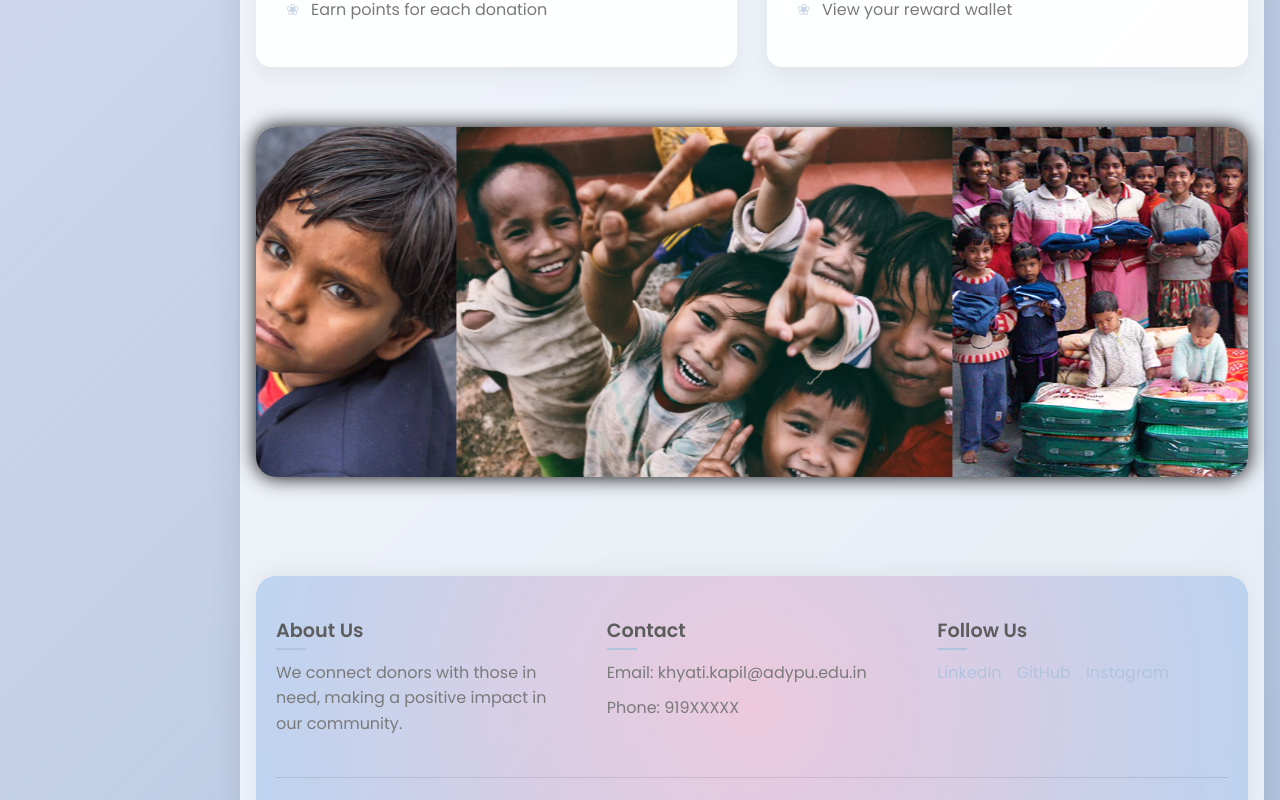
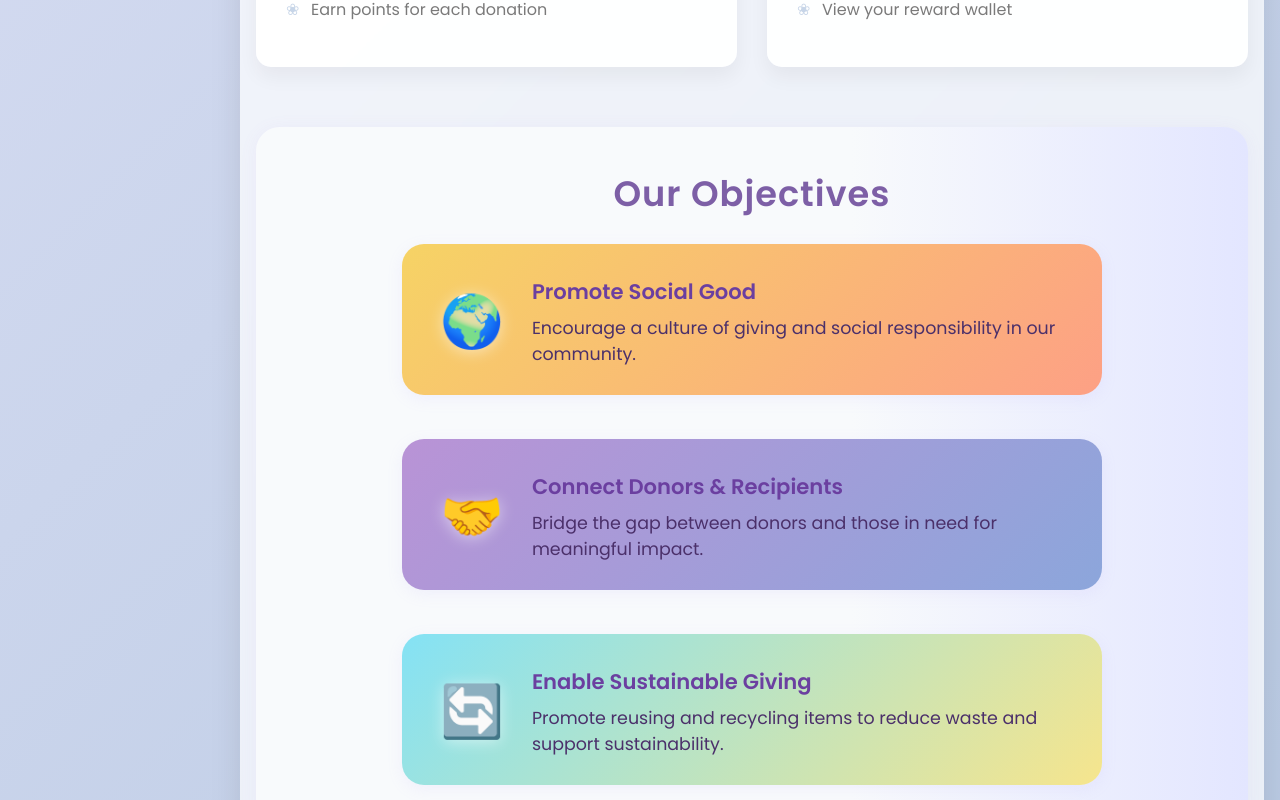
Before and after one commit to Khyati-Kapil/Givehub, a React (Create React App) app: page / in a window 1280 px wide. Shown: the part 1820-2620 px from the top of the page. Built offline with nearby package versions, Linux system fonts and the light colour scheme.

Commit message:
added objectives section

```diff
--- a/src/Components/DonationForm.js
+++ b/src/Components/DonationForm.js
@@ -20,13 +20,13 @@ const handleChange=(e)=>{
 const handleImage=(e)=>{
     const file=e.target.files[0];
     if(file){
-        setformData(prev=>({
-            ...prev,
-            image:file
-        }))
         const reader = new FileReader();
         reader.onloadend = () => {
           setImage(reader.result);
+          setformData(prev=>({
+            ...prev,
+            image: reader.result // store base64 string instead of File object
+          }));
         };
         reader.readAsDataURL(file);
       }
@@ -41,6 +41,10 @@ const handleImage=(e)=>{
     const existingDonation = JSON.parse(localStorage.getItem('donations') || '[]');
     localStorage.setItem('donations', JSON.stringify([...existingDonation, donation]));
 
+    // Update reward points
+    const prevPoints = parseInt(localStorage.getItem('points') || '0', 10);
+    localStorage.setItem('points', prevPoints + 1);
+
     setformData({
         category: '',
         description: '',
@@ -50,7 +54,8 @@ const handleImage=(e)=>{
       setImage('');
     };
 
-    return (<div className='donation-form'>
+    return (<>
+      <div className='donation-form'>
         <h2>Donate an Item</h2>
         <form onSubmit={handleSubmit}>
             <div className="form-group">
@@ -103,10 +108,37 @@ const handleImage=(e)=>{
           )}
         </div>
         <button type="submit">Submit</button>
-
       </form>
-    </div>
+      </div>
+      <section className="impact-section">
+        <h2 className="section-title">Impact Stories</h2>
+        <div className="impact-cards">
+          <div className="impact-card">
+            <div className="impact-img impact-img-1"></div>
+            <div className="impact-content">
+              <h4>From Closet to Classroom</h4>
+              <p>A single bag of donated clothes helped keep 15 children warm last winter. Their smiles say it all!</p>
+            </div>
+          </div>
+          <div className="impact-card">
+            <div className="impact-img impact-img-2"></div>
+            <div className="impact-content">
+              <h4>Food for Hope</h4>
+              <p>Donors like you provided over 100 meals to families in need during the holidays. Thank you for making a difference!</p>
+            </div>
+          </div>
+          <div className="impact-card">
+            <div className="impact-img impact-img-3"></div>
+            <div className="impact-content">
+              <h4>Books that Inspire</h4>
+              <p>Donated books created a mini-library in a local shelter, sparking curiosity and learning for dozens of kids.</p>
+            </div>
+          </div>
+        </div>
+      </section>
+    </>
   );
 }
 
+
 export default DonationForm;
--- a/src/Components/History.js
+++ b/src/Components/History.js
@@ -33,7 +33,9 @@ function History() {
                   <p className="location">📍 {donation.location}</p>
                   <p className="date">{new Date(donation.date).toLocaleDateString()}</p>
                 </div>
+
               </div>
+
             ))
           )}
         </div>
--- a/src/Components/Home.js
+++ b/src/Components/Home.js
@@ -126,6 +126,44 @@ function Home({ setCurrentPage }) {
         </div>
       </div>
 
+
+
+      <section className="objectives-section">
+        <h2 className="section-title">Our Objectives</h2>
+        <div className="objectives-cards">
+          <div className="objective-row">
+            <div className="objective-card objective-gradient-1">
+              <span className="objective-icon">🌍</span>
+              <div>
+                <h3>Promote Social Good</h3>
+                <p>Encourage a culture of giving and social responsibility in our community.</p>
+              </div>
+            </div>
+          </div>
+          <div className="objective-row row-reverse">
+            <div className="objective-card objective-gradient-2">
+              <span className="objective-icon">🤝</span>
+              <div>
+                <h3>Connect Donors & Recipients</h3>
+                <p>Bridge the gap between donors and those in need for meaningful impact.</p>
+              </div>
+            </div>
+          </div>
+          <div className="objective-row">
+            <div className="objective-card objective-gradient-3">
+              <span className="objective-icon">🔄</span>
+              <div>
+                <h3>Enable Sustainable Giving</h3>
+                <p>Promote reusing and recycling items to reduce waste and support sustainability.</p>
+              </div>
+            </div>
+          </div>
+        </div>
+      </section>
+
+
+
+
       <div className="carousel">
         <div className="track">
           <img src={car1} alt="1" />
@@ -138,6 +176,7 @@ function Home({ setCurrentPage }) {
           <img src={car3} alt="4 duplicate" />
         </div>
       </div>
+
 
       <footer className="footer">
         <div className="footer-content">
--- a/src/Styles/DonationForm.css
+++ b/src/Styles/DonationForm.css
@@ -7,6 +7,7 @@ background: radial-gradient(circle, rgba(238, 174, 202, 0.59) 0%, rgba(148, 187,
     border-radius: 20px;
     box-shadow: 0 10px 30px rgba(0, 0, 0, 0.1);
     animation: formSlideUp 0.6s ease;
+    margin-bottom: 90px;
   }
 
   .donation-form h2 {
--- a/src/Styles/Home.css
+++ b/src/Styles/Home.css
@@ -443,6 +443,186 @@ html, body {
   margin-bottom: 10%;
 }
 
+/* --- Objectives Section --- */
+.objectives-section {
+  margin: 0 auto 48px auto;
+  padding: 40px 0 30px 0;
+  background: linear-gradient(90deg, #f8fafc 60%, #e3e6ff 100%);
+  border-radius: 24px;
+  box-shadow: 0 2px 18px 0 rgba(150, 120, 220, 0.07);
+  max-width: 1100px;
+}
+.section-title {
+  text-align: center;
+  font-size: 2.2em;
+  font-weight: 700;
+  color: #7d5fa6;
+  margin-bottom: 24px;
+  letter-spacing: 1px;
+}
+.objectives-cards {
+  display: flex;
+  flex-direction: column;
+  gap: 32px;
+  justify-content: center;
+}
+.objective-row {
+  display: flex;
+  flex-direction: row;
+  justify-content: center;
+  align-items: stretch;
+  margin-bottom: 12px;
+}
+.objective-row.row-reverse {
+  flex-direction: row-reverse;
+}
+.objective-card {
+  display: flex;
+  flex-direction: row;
+  align-items: center;
+  gap: 28px;
+  background: linear-gradient(135deg, #f6d365 0%, #fda085 100%);
+  color: #4b306a;
+  border-radius: 22px;
+  box-shadow: 0 4px 16px rgba(175, 154, 243, 0.11);
+  padding: 32px 38px 28px 38px;
+  min-width: 330px;
+  max-width: 700px;
+  width: 100%;
+  margin: 0 auto;
+  transition: transform 0.2s, box-shadow 0.2s;
+  position: relative;
+}
+.objective-gradient-1 {
+  background: linear-gradient(135deg, #f6d365 0%, #fda085 100%);
+}
+.objective-gradient-2 {
+  background: linear-gradient(135deg, #b993d6 0%, #8ca6db 100%);
+}
+.objective-gradient-3 {
+  background: linear-gradient(135deg, #84e2f5 0%, #f6e58d 100%);
+}
+.objective-card:hover {
+  transform: translateY(-7px) scale(1.04);
+  box-shadow: 0 8px 32px rgba(175, 154, 243, 0.18);
+}
+.objective-icon {
+  font-size: 3.2em;
+  margin-bottom: 0;
+  filter: drop-shadow(0 2px 8px #fff8);
+}
+.objective-card h3 {
+  font-size: 1.32em;
+  margin-bottom: 8px;
+  color: #6b3fa0;
+}
+.objective-card p {
+  font-size: 1.09em;
+  color: #4b306a;
+  text-align: left;
+}
+@media (max-width: 900px) {
+  .objective-card {
+    flex-direction: column;
+    gap: 12px;
+    padding: 18px 12px 18px 12px;
+    min-width: 220px;
+    max-width: 100%;
+  }
+  .objective-row {
+    flex-direction: column !important;
+  }
+}
+
+/* --- Impact Stories Section --- */
+.impact-section {
+  margin: 0 auto 48px auto;
+  padding: 40px 0 30px 0;
+  background: linear-gradient(90deg, #fffbe6 60%, #e3e6ff 100%);
+  border-radius: 24px;
+  box-shadow: 0 2px 18px 0 rgba(200, 170, 120, 0.07);
+  max-width: 1100px;
+}
+.impact-cards {
+  display: flex;
+  flex-wrap: wrap;
+  gap: 32px;
+  justify-content: center;
+  align-items: stretch;
+}
+.impact-card {
+  background: linear-gradient(135deg, #fffbe6 0%, #b993d6 100%);
+  color: #4b306a;
+  border-radius: 18px;
+  box-shadow: 0 4px 16px rgba(175, 154, 243, 0.11);
+  padding: 0;
+  max-width: 330px;
+  min-width: 260px;
+  flex: 1 1 260px;
+  display: flex;
+  flex-direction: column;
+  align-items: stretch;
+  transition: transform 0.2s, box-shadow 0.2s;
+  position: relative;
+  overflow: hidden;
+}
+.impact-card:hover {
+  transform: translateY(-7px) scale(1.04);
+  box-shadow: 0 8px 32px rgba(175, 154, 243, 0.18);
+}
+.impact-img {
+  width: 100%;
+  height: 130px;
+  background-size: cover;
+  background-position: center;
+  border-top-left-radius: 18px;
+  border-top-right-radius: 18px;
+}
+.impact-img-1 {
+  background-image: url("/Users/khyati/Desktop/donation-rewards-app/src/Components/Carousel2.jpg");
+}
+.impact-img-2 {
+  background-image: url('/Users/khyati/Desktop/donation-rewards-app/src/Components/Carousel1.jpg');
+}
+.impact-img-3 {
+  background-image: url('/Users/khyati/Desktop/donation-rewards-app/src/Components/books.jpg');
+}
+.impact-content {
+  padding: 20px 18px 18px 18px;
+}
+.impact-content h4 {
+  margin: 0 0 10px 0;
+  color: #7d5fa6;
+  font-size: 1.15em;
+}
+.impact-content p {
+  margin: 0;
+  font-size: 1.01em;
+  color: #4b306a;
+}
+@media (max-width: 900px) {
+  .impact-cards {
+    flex-direction: column;
+    align-items: center;
+  }
+  .impact-card {
+    max-width: 100%;
+    min-width: 220px;
+  }
+}
+
+
+@media (max-width: 900px) {
+  .objectives-cards {
+    flex-direction: column;
+    align-items: center;
+  }
+  .objective-card {
+    max-width: 100%;
+    min-width: 220px;
+  }
+}
+
 .track {
   display: flex;
   width: calc(200%);
--- a/src/Styles/Sidebar.css
+++ b/src/Styles/Sidebar.css
@@ -21,21 +21,18 @@
   width: 100%;
   height: 100%;
   object-fit: cover;
-  opacity: 0.5;
+  opacity: 0.2; /* Adjust for visibility */
   z-index: -1;
-  pointer-events: none;
+  pointer-events: none; /* Allows button clicks through video */
 }
 
 .sidebar-brand {
   font-size: 1.8em;
   font-weight: 700;
-  color: #8250a7fd;
-  border: #9a8fe8 1px dotted;
+  color: #a779c8fd;
   margin-bottom: 2rem;
-  margin-left: 3px;
   text-align: center;
   font-family: 'Poppins', sans-serif;
-
 }
 
 .sidebar-nav {
```
Also changed, not shown: src/Components/Carousel2.webp (deleted), src/Components/books.jpg (added).
